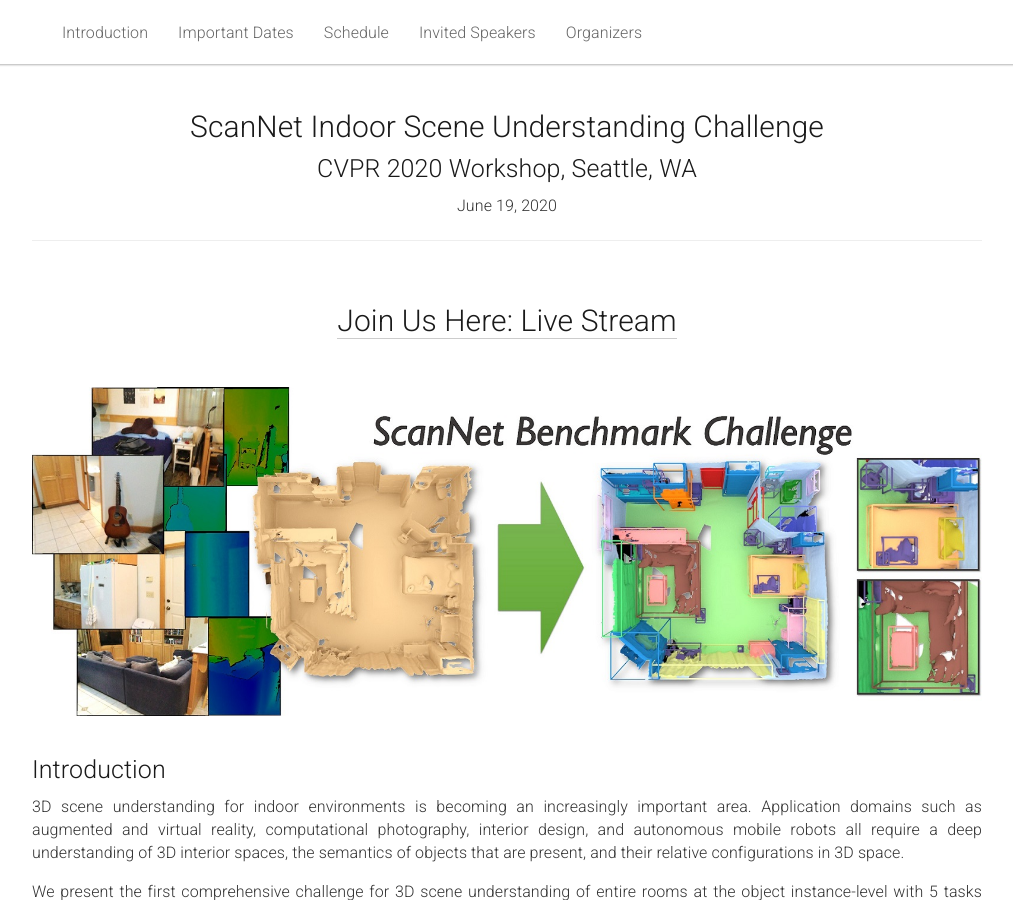
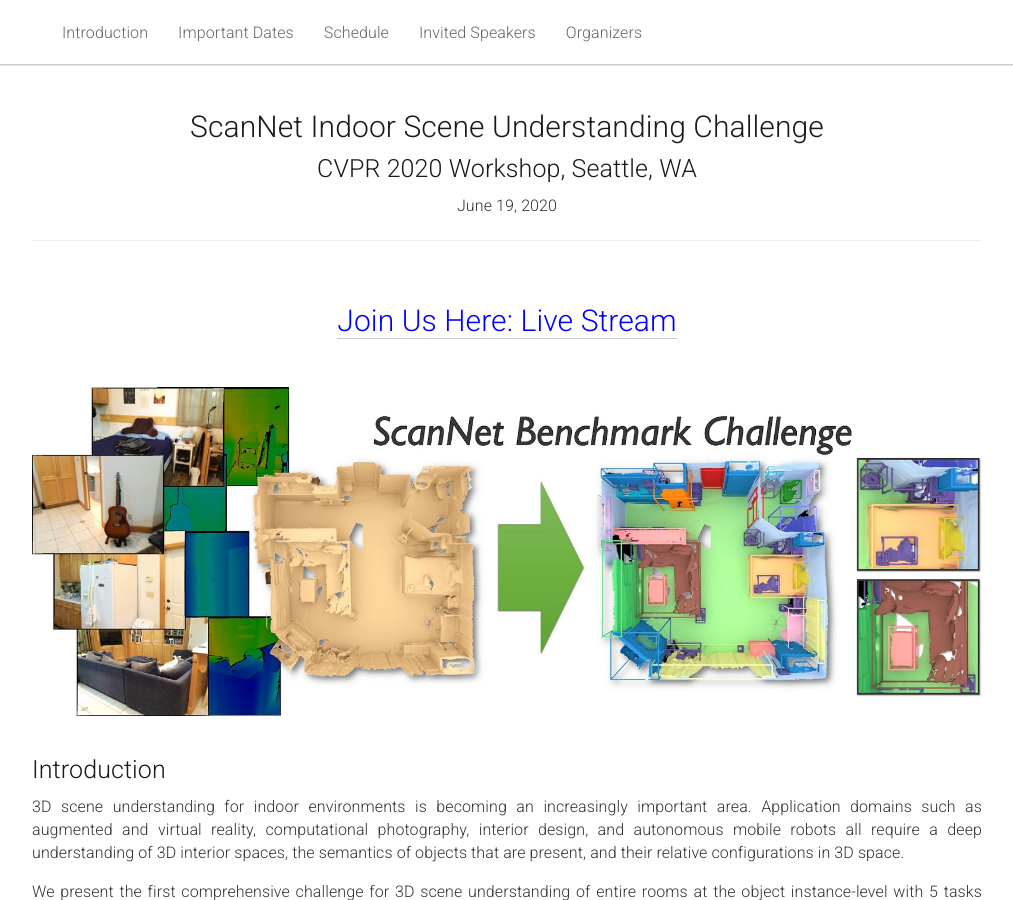
Before and after one commit to ScanNet/cvpr2020workshop, a Jekyll site: the page built from _pages/home.md, in a window 1280 px wide and 900 px high. Shown: the whole window, without its empty margins (133-1146 px from the left). Built offline with Jekyll 4.4.1, drawn with Linux system fonts in a browser that asks for light colours.

Commit message:
Update home.md

```diff
--- a/_pages/home.md
+++ b/_pages/home.md
@@ -23,7 +23,7 @@ acknowledgements: ""
 
 <br>
   <center>
-  <h1><a href="https://youtu.be/S7wm806JQ1M">Join Us Here: Live Stream</a></h1>
+  <h1 style="color:blue"><a href="https://youtu.be/S7wm806JQ1M">Join Us Here: Live Stream</a></h1>
   </center>
 <br>
 
```
